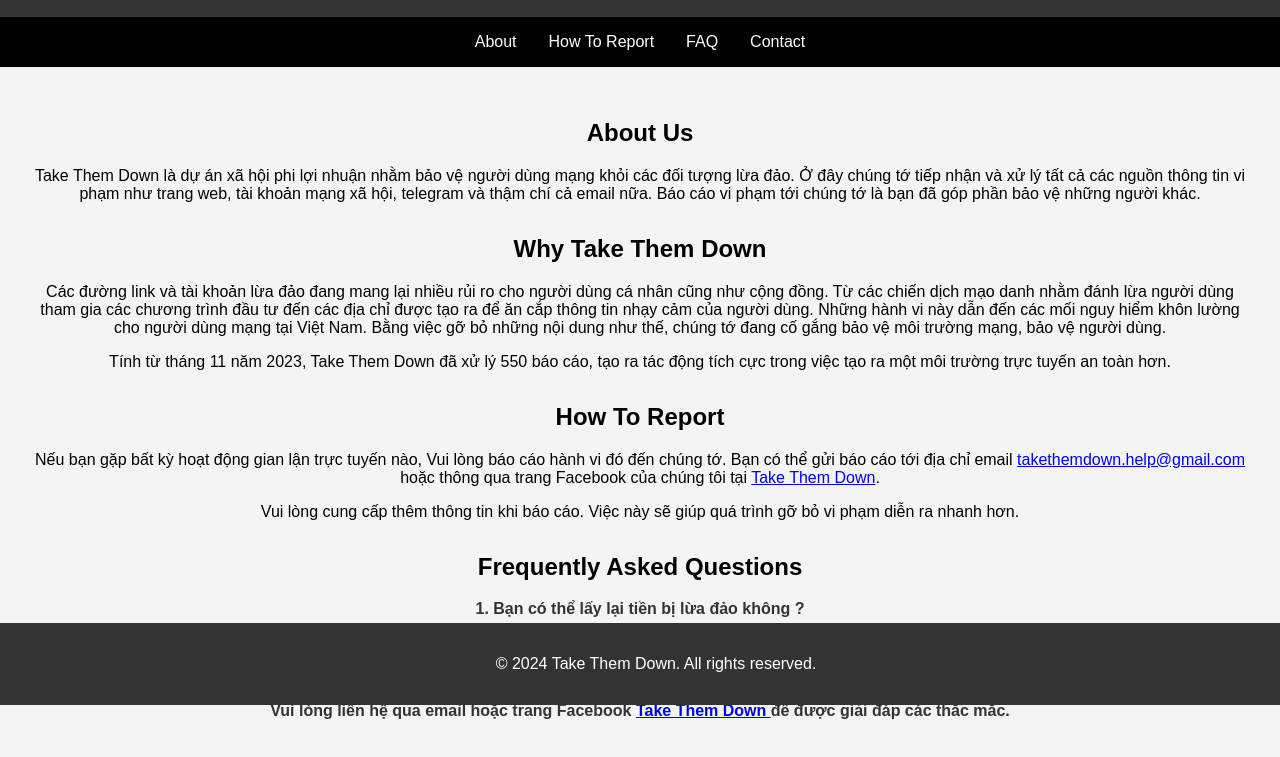
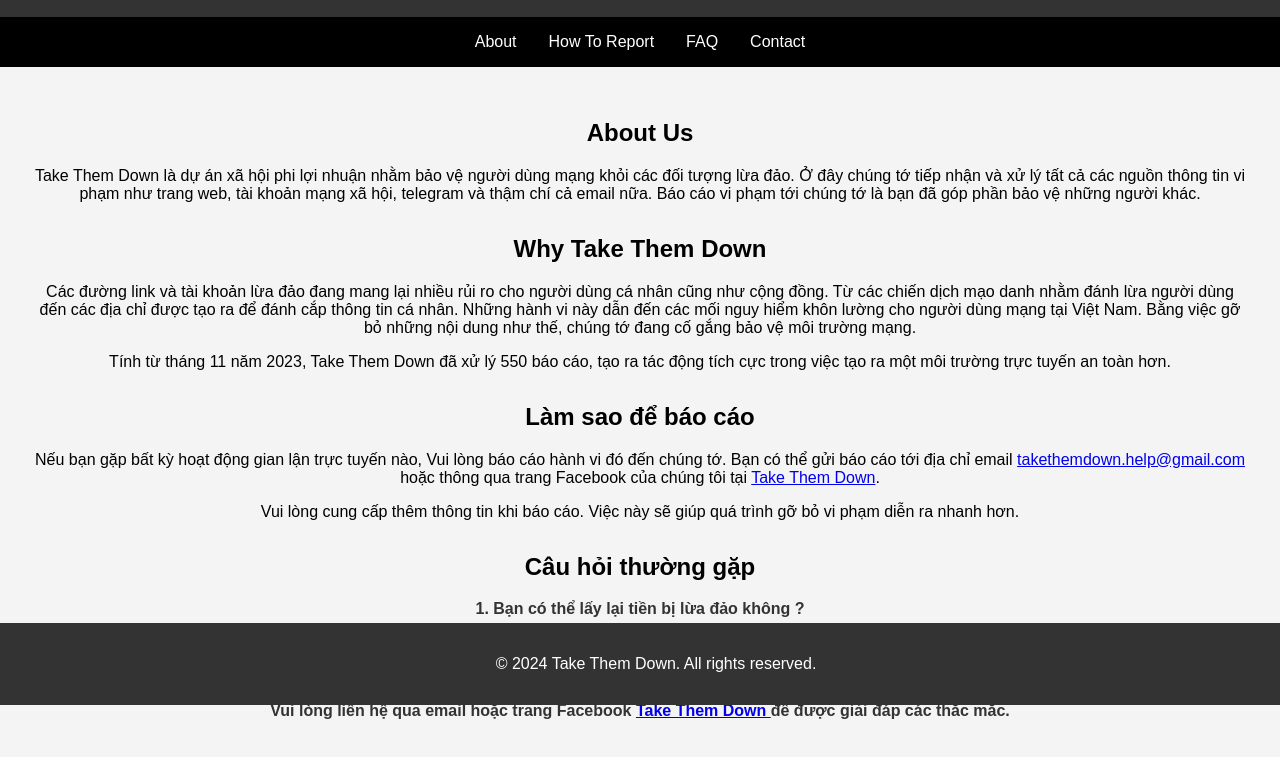
Before and after one commit to willbui69/takethemdown, a plain HTML site: page index.html in a window 1280 px wide. Shown: the part 95-852 px from the top of the page. Drawn offline with Linux system fonts and the light colour scheme.

Commit message:
update content for index page

```diff
--- a/index.html
+++ b/index.html
@@ -34,19 +34,19 @@
 
         <section id="#">
             <h2>Why Take Them Down</h2>
-            <p>Các đường link và tài khoản lừa đảo đang mang lại nhiều rủi ro cho người dùng cá nhân cũng như cộng đồng. Từ các chiến dịch mạo danh nhằm đánh lừa người dùng tham gia các chương trình đầu tư đến các địa chỉ được tạo ra để ăn cắp thông tin nhạy cảm của người dùng. Những hành vi này dẫn đến các mối nguy hiểm khôn lường cho người dùng mạng tại Việt Nam. Bằng việc gỡ bỏ những nội dung như thế, chúng tớ đang cố gắng bảo vệ môi trường mạng, bảo vệ người dùng.</p>
+            <p>Các đường link và tài khoản lừa đảo đang mang lại nhiều rủi ro cho người dùng cá nhân cũng như cộng đồng. Từ các chiến dịch mạo danh nhằm đánh lừa người dùng đến các địa chỉ được tạo ra để đánh cắp thông tin cá nhân. Những hành vi này dẫn đến các mối nguy hiểm khôn lường cho người dùng mạng tại Việt Nam. Bằng việc gỡ bỏ những nội dung như thế, chúng tớ đang cố gắng bảo vệ môi trường mạng.</p>
             <p>Tính từ tháng 11 năm 2023, Take Them Down đã xử lý 550 báo cáo, tạo ra tác động tích cực trong việc tạo ra một môi trường trực tuyến an toàn hơn.</p>
         </section>
 
         <section id="report">
-            <h2>How To Report</h2>
+            <h2>Làm sao để báo cáo</h2>
             <p>Nếu bạn gặp bất kỳ hoạt động gian lận trực tuyến nào, Vui lòng báo cáo hành vi đó đến chúng tớ. Bạn có thể gửi báo cáo tới địa chỉ email <a href="mailto:takethemdown.help@gmail.com">takethemdown.help@gmail.com</a> hoặc thông qua trang Facebook của chúng tôi tại
                 <a href="https://www.facebook.com/takethemdown.vn/" target="_blank">Take Them Down</a>.</p>
             <p> Vui lòng cung cấp thêm thông tin khi báo cáo. Việc này sẽ giúp quá trình gỡ bỏ vi phạm diễn ra nhanh hơn. </p>
         </section>
 
         <section id="faq">
-            <h2>Frequently Asked Questions</h2>
+            <h2>Câu hỏi thường gặp</h2>
 
             <p class="faq-question" onclick="toggleAnswer(1)">1. Bạn có thể lấy lại tiền bị lừa đảo không ?</p>
             <p class="faq-answer"><strong>Answer:</strong> Không, Chúng tớ không tiến hành bất cứ hành vi xâm nhập bất hợp pháp nào vào hệ thống dữ liệu của các đối tượng. Hiện nay có rất nhiều dịch vụ lừa đảo hỗ trợ lấy lại tiền bao gồm giả danh công ty luật, giả danh cơ quan Công an, Ngân hàng. Vui lòng cẩn thận tránh trở thành nạn nhân của các đối tượng này.</p>
@@ -54,7 +54,7 @@
             <p class="faq-question" onclick="toggleAnswer(2)">2. Take Them Down có thể gỡ bỏ tất cả các đường link báo cáo không?</p>
             <p class="faq-answer"><strong>Answer:</strong> Không, khi người dùng báo cáo các đường link, tài khoản lừa đảo, chúng tớ sẽ tiến hành xác minh, nếu xét thấy có vi phạm bọn mình sẽ tiến hành xử lý. Hiện tỷ lệ gỡ bỏ đường link nguy hiểm của Take Them Down lên đến 96%.</p>
 
-            <p class="faq-question" onclick="toggleAnswer(3)">3. Chúng tớ có mất chi phí nào không ?</p>
+            <p class="faq-question" onclick="toggleAnswer(3)">3. Chúng tớ có thu khoản phí nào không ?</p>
             <p class="faq-answer"><strong>Answer:</strong> Take Them Down là dự án phi lợi nhuận, chúng tớ không thu bất cứ khoản chi phí nào từ người dùng. Tuy nhiên, chúng tớ ưu tiên xử lý những đường link nhắm vào cộng đồng người dùng và sau đó mới tới các đường link nhắm vào các nhãn hàng cá nhân.</p>
             <p class="faq-question"> Vui lòng liên hệ qua email hoặc trang Facebook <a href="https://www.facebook.com/takethemdown.vn/" target="_blank"> Take Them Down </a>để được giải đáp các thắc mắc.</p>
         </section>
```
